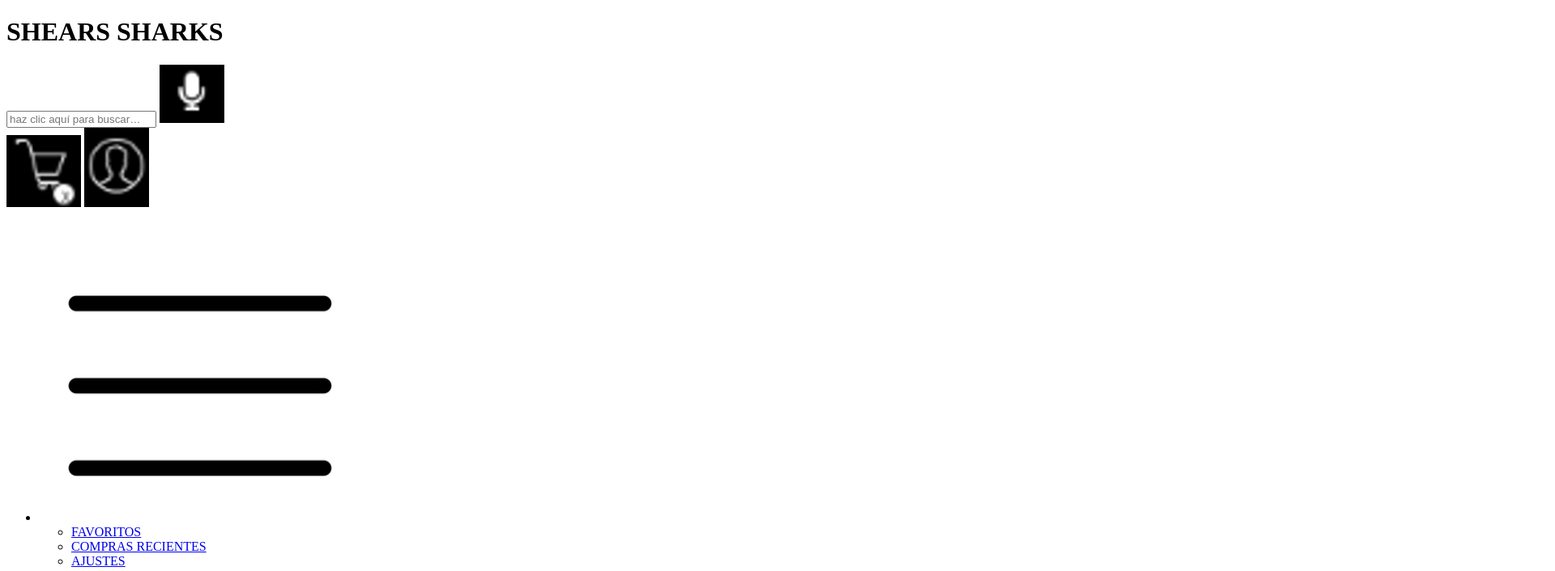
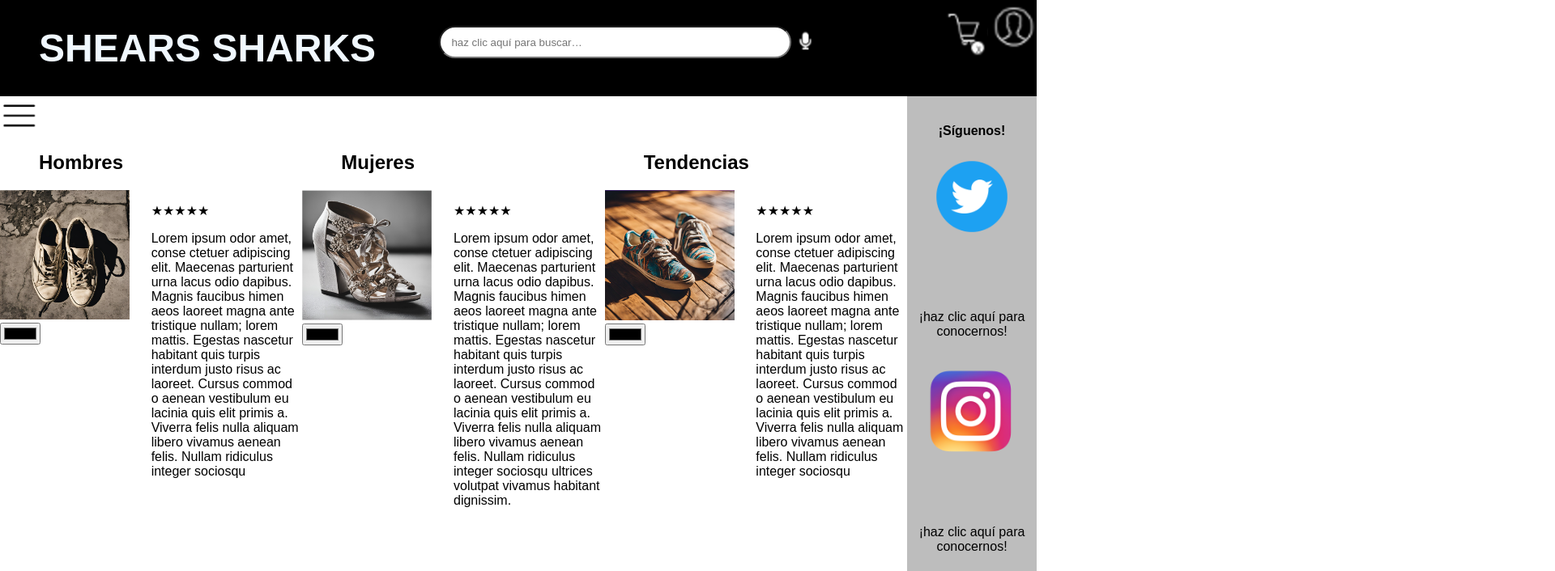
Before and after one commit to I2006K/Shears_SharksV2, a plain HTML site: page index.html in a window 1280 px wide. Shown: the top 706 px of the page at 81% size, 1920 px wide, since content can reach past the window. Drawn offline with Linux system fonts and the light colour scheme.

Commit message:
Update index.html

```diff
--- a/index.html
+++ b/index.html
@@ -4,7 +4,7 @@
     <meta charset="UTF-8">
     <meta name="viewport" content="width=device-width, initial-scale=1.0">
     <title>Document</title>
-    <link rel="stylesheet" href="styles.css">
+    <link rel="stylesheet" href="Shears_Sharks.css">
 </head>
 <body>
     <header class="header">
```
